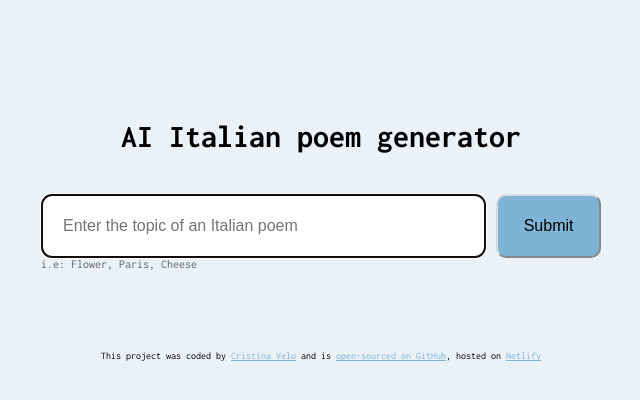
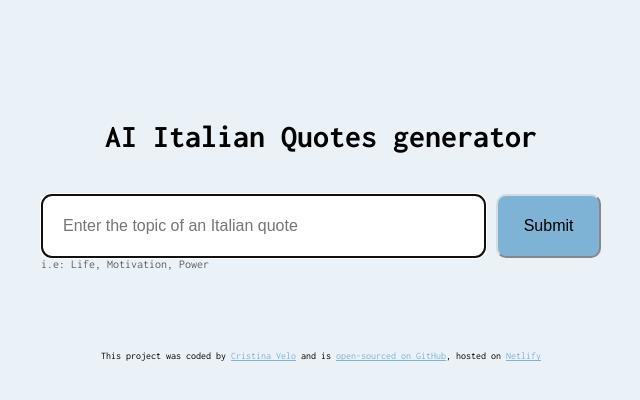
Before and after one commit to cristinavelo/italian-poems-generator, a plain HTML site: page index.html in a window 1280 px wide. Shown: the whole page, without its empty margins (319-959 px from the left). Drawn offline with nearby package versions, Linux system fonts and the light colour scheme; a web font is replaced by a local one.

Commit message:
added some changes to the topic

```diff
--- a/index.html
+++ b/index.html
@@ -12,19 +12,19 @@
       href="https://fonts.googleapis.com/css2?family=Inconsolata:wght@200..900&family=Ubuntu+Sans+Mono:ital,wght@0,400..700;1,400..700&display=swap"
       rel="stylesheet"
     />
-    <title>AI Poems Generator</title>
+    <title>AI Quotes Generator</title>
   </head>
   <body>
     <div class="container">
       <header>
-        <h1>AI Italian poem generator</h1>
+        <h1>AI Italian Quotes generator</h1>
       </header>
       <main>
         <div class="form-container">
           <form id="poem-generator-form">
             <input
               type="text"
-              placeholder="Enter the topic of an Italian poem"
+              placeholder="Enter the topic of an Italian quote"
               autofocus
               required
               autocomplete="off"
@@ -33,7 +33,7 @@
             />
             <input type="submit" class="submit" />
           </form>
-          <div class="example">i.e: Flower, Paris, Cheese</div>
+          <div class="example">i.e: Life, Motivation, Power</div>
         </div>
         <div class="poem hidden" id="poem"></div>
       </main>
```
